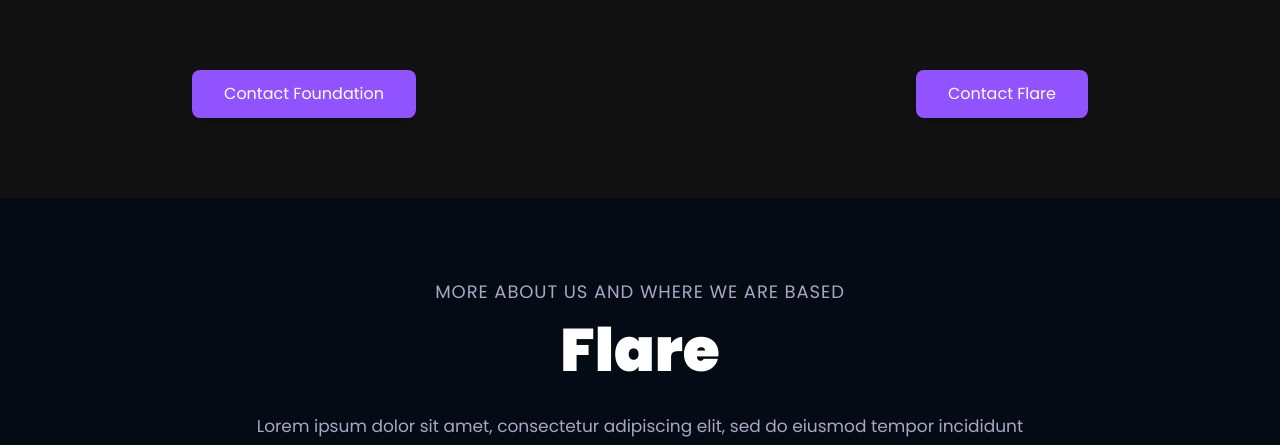
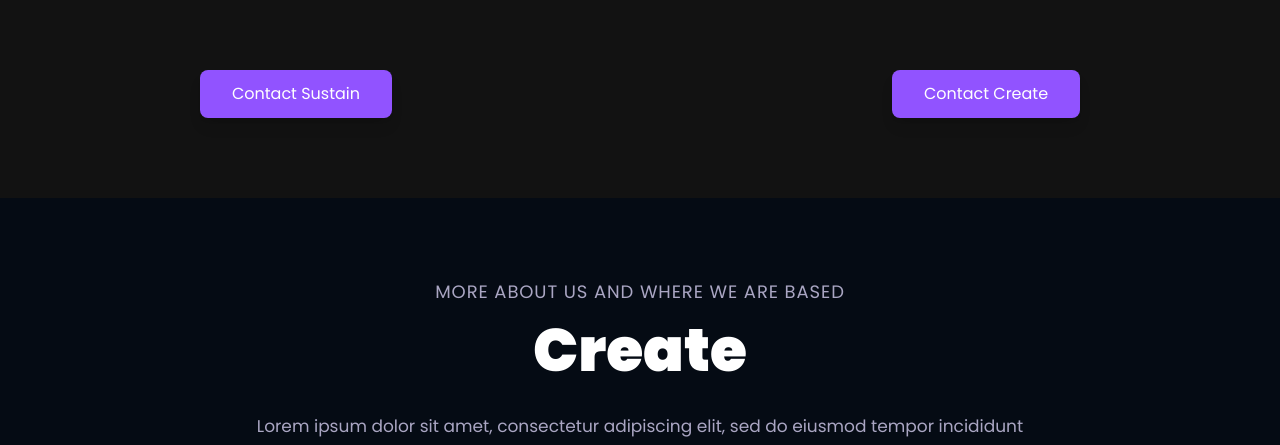
Before and after one commit to stellagadevska/vekar-staging, a React (Vite) app: page /contactus in a window 1280 px wide. Shown: the part 130-575 px from the top of the page. Built offline with nearby package versions, Linux system fonts and the light colour scheme.

Commit message:
Update Flare and Foundation to Create and Sustain

```diff
--- a/src/App.jsx
+++ b/src/App.jsx
@@ -1,7 +1,7 @@
 import { BrowserRouter, Navigate, Route, Routes } from "react-router-dom";
 import Home from "./pages/Home";
-import Flare from "./pages/Flare";
-import Foundation from "./pages/Foundation";
+import Create from "./pages/Create";
+import Sustain from "./pages/Sustain";
 import ContactUs from "./pages/ContactUs";
 import PrivacyPolicy from './pages/PrivacyPolicy';
 
@@ -11,8 +11,8 @@ const App = () => {
       <Routes>
         <Route path='/' element={<Navigate to='home' />} />
         <Route path='home' element={<Home />} />
-        <Route path='flare' element={<Flare />} />
-        <Route path='foundation' element={<Foundation />} />
+        <Route path='create' element={<Create />} />
+        <Route path='sustain' element={<Sustain />} />
         <Route path='contactus' element={<ContactUs />} />
         <Route path='privacy-policy' element={<PrivacyPolicy />} />
       </Routes>
--- a/src/components/Hero.jsx
+++ b/src/components/Hero.jsx
@@ -24,15 +24,15 @@ const Hero = () => {
     setIsRotated((prev) => !prev);
   };
 
-  const handleNavigationFlare = () => {
-    navigate("/flare");
+  const handleNavigationCreate = () => {
+    navigate("/create");
   };
 
-  const handleNavigationFoundation = () => {
-    navigate("/foundation");
+  const handleNavigationSustain = () => {
+    navigate("/sustain");
   };
 
-  const listFoundationItems = [
+  const listSustainItems = [
     { icon: FaChartLine, label: "Business Consulting and Strategy" },
     { icon: FaBuilding, label: "Company Registration" },
     { icon: FaSearch, label: "Market Search" },
@@ -40,7 +40,7 @@ const Hero = () => {
     { icon: FaCogs, label: "Software Development and Business Automations" },
   ];
 
-  const listFlareItems = [
+  const listCreateItems = [
     { icon: FaBrush, label: "Branding" },
     { icon: FaFileInvoiceDollar, label: "Accounting and Taxation" },
     { icon: FaBrain, label: "Brand Psychology" },
@@ -53,11 +53,11 @@ const Hero = () => {
       <div className='absolute top-1/4 left-[230px] transform -translate-y-1/2 z-10 '>
         <div className='bg-gray-800 bg-opacity-50 p-4 rounded-tl-[50px] rounded-br-[50px] shadow-lg border border-gray-700 hover:border-[#9153ff] hover:shadow-xl hover:scale-105 transition-transform duration-300'>
           {isRotated ? (
-            <ListMenu items={listFlareItems} onClick={handleNavigationFlare} />
+            <ListMenu items={listCreateItems} onClick={handleNavigationCreate} />
           ) : (
             <ListMenu
-              items={listFoundationItems}
-              onClick={handleNavigationFoundation}
+              items={listSustainItems}
+              onClick={handleNavigationSustain}
             />
           )}
         </div>
--- a/src/constants/index.js
+++ b/src/constants/index.js
@@ -101,7 +101,7 @@ const technologies = [
 const experiences = [
   {
     title: "Business Consulting and Strategy",
-    company_name: "Foundation",
+    company_name: "Sustain",
     icon: yang,
     iconBg: "#000000",
     points: [
@@ -110,7 +110,7 @@ const experiences = [
   },
   {
     title: "Branding",
-    company_name: "Flare",
+    company_name: "Create",
     icon: yin,
     iconBg: "#FFFFFF",
     points: [
@@ -119,7 +119,7 @@ const experiences = [
   },
   {
     title: "Company Registration",
-    company_name: "Foundation",
+    company_name: "Sustain",
     icon: yang,
     iconBg: "#000000",
     points: [
@@ -128,7 +128,7 @@ const experiences = [
   },
   {
     title: "Accounting and Taxation",
-    company_name: "Flare",
+    company_name: "Create",
     icon: yin,
     iconBg: "#FFFFFF",
     points: [
@@ -137,7 +137,7 @@ const experiences = [
   },
   {
     title: "Market Search",
-    company_name: "Foundation",
+    company_name: "Sustain",
     icon: yang,
     iconBg: "#000000",
     points: [
@@ -146,7 +146,7 @@ const experiences = [
   },
   {
     title: "Brand Psychology",
-    company_name: "Flare",
+    company_name: "Create",
     icon: yin,
     iconBg: "#FFFFFF",
     points: [
@@ -155,7 +155,7 @@ const experiences = [
   },
   {
     title: "Advertising and Media Present",
-    company_name: "Foundation",
+    company_name: "Sustain",
     icon: yang,
     iconBg: "#000000",
     points: [
@@ -164,7 +164,7 @@ const experiences = [
   },
   {
     title: "Graphic Design and UGC Content Creation",
-    company_name: "Flare",
+    company_name: "Create",
     icon: yin,
     iconBg: "#FFFFFF",
     points: [
@@ -173,7 +173,7 @@ const experiences = [
   },
   {
     title: "Software Development and Business Automation",
-    company_name: "Foundation and Flare",
+    company_name: "Sustain and Create",
     icon: yinyang,
     iconBg: "#7D7D7D",
     points: [
--- a/src/pages/ContactUs.jsx
+++ b/src/pages/ContactUs.jsx
@@ -10,8 +10,8 @@ import { FaPhoneAlt, FaEnvelope, FaInstagram } from "react-icons/fa";
 
 const ContactUs = () => {
   const [modalState, setModalState] = useState({
-    foundation: false,
-    flare: false,
+    sustain: false,
+    create: false,
   });
 
   const toggleModal = (modalType, state) => {
@@ -25,7 +25,7 @@ const ContactUs = () => {
       </div>
 
       <div className='flex justify-center space-x-[500px] mb-10 z-10'>
-        {["foundation", "flare"].map((type) => (
+        {["sustain", "create"].map((type) => (
           <motion.button
             key={type}
             whileHover={{ scale: 1.05 }}
@@ -39,19 +39,19 @@ const ContactUs = () => {
       </div>
 
       <div style={{ zIndex: 10000 }}>
-        {modalState.foundation && (
+        {modalState.sustain && (
           <div className='modal fixed inset-0 bg-gray-800 bg-opacity-50 flex justify-center items-center w-full z-[9999]'>
             <Contact
-              title='foundation'
-              onClose={() => toggleModal("foundation", false)}
+              title='sustain'
+              onClose={() => toggleModal("sustain", false)}
             />
           </div>
         )}
-        {modalState.flare && (
+        {modalState.create && (
           <div className='modal fixed inset-0 bg-gray-800 bg-opacity-50 flex justify-center items-center z-[9999]'>
             <Contact
-              title='flare'
-              onClose={() => toggleModal("flare", false)}
+              title='create'
+              onClose={() => toggleModal("create", false)}
             />
           </div>
         )}
@@ -65,7 +65,7 @@ const ContactUs = () => {
           <h2 className={`${styles.sectionSubText} text-center`}>
             More about us and Where we are based
           </h2>
-          <p className={`${styles.sectionHeadText} text-center`}>Flare</p>
+          <p className={`${styles.sectionHeadText} text-center`}>Create</p>
         </motion.div>
 
         <motion.p
@@ -92,14 +92,14 @@ const ContactUs = () => {
               <h1 className={`${styles.sectionMediumText}`}> Phone Number</h1>
             </a>
             <a
-              href='mailto:contact@flare.com'
+              href='mailto:contact@create.com'
               className='flex flex-row items-center text-white hover:text-[#9153ff] transition-colors duration-300'
             >
               <FaEnvelope className='text-[#9153ff] mr-5' />
               <h1 className={`${styles.sectionMediumText}`}>Email</h1>
             </a>
             <a
-              href='https://www.instagram.com/flare'
+              href='https://www.instagram.com/create'
               target='_blank'
               rel='noopener noreferrer'
               className='flex flex-row items-center text-white hover:text-[#9153ff] transition-colors duration-300 '
--- a/src/pages/Flare.jsx
+++ b/src/pages/Create.jsx
@@ -6,7 +6,7 @@ import { styles } from "../styles";
 import { fadeIn, textVariant } from "../utils/motion";
 import { FaInfoCircle } from "react-icons/fa";
 
-const flareItems = [
+const createItems = [
   {
     title: "Branding",
     description: "Providing expert advice to help businesses grow and succeed.",
@@ -80,7 +80,7 @@ const flareItems = [
   },
 ];
 
-const FlareCard = ({ title, description, icon, moreInfo }) => {
+const CreateCard = ({ title, description, icon, moreInfo }) => {
   const [isExpanded, setIsExpanded] = useState(false);
 
   return (
@@ -118,7 +118,7 @@ const FlareCard = ({ title, description, icon, moreInfo }) => {
   );
 };
 
-const Flare = () => {
+const Create = () => {
   return (
     <>
       <div className='relative z-0 bg-[#050b14] pb-20'>
@@ -133,7 +133,7 @@ const Flare = () => {
           <h2 className={`${styles.sectionSubText} text-center`}>
             What we do in
           </h2>
-          <p className={`${styles.sectionHeadText} text-center`}>Flare</p>
+          <p className={`${styles.sectionHeadText} text-center`}>Create</p>
         </motion.div>
 
         <motion.p
@@ -151,8 +151,8 @@ const Flare = () => {
 
         <div className='max-w-7xl mx-auto px-4 sm:px-6 lg:px-8'>
           <div className='flex flex-col space-y-8'>
-            {flareItems.map((item, index) => (
-              <FlareCard
+            {createItems.map((item, index) => (
+              <CreateCard
                 key={index}
                 title={item.title}
                 description={item.description}
@@ -168,4 +168,4 @@ const Flare = () => {
   );
 };
 
-export default Flare;
+export default Create;
--- a/src/pages/Foundation.jsx
+++ b/src/pages/Sustain.jsx
@@ -6,7 +6,7 @@ import { styles } from "../styles";
 import { fadeIn, textVariant } from "../utils/motion";
 import { FaInfoCircle } from "react-icons/fa";
 
-const foundationItems = [
+const sustainItems = [
   {
     title: "Business Consulting and Strategy",
     description: "Providing expert advice to help businesses grow and succeed.",
@@ -80,7 +80,7 @@ const foundationItems = [
   },
 ];
 
-const FoundationCard = ({ title, description, icon, moreInfo }) => {
+const SustainCard = ({ title, description, icon, moreInfo }) => {
   const [isExpanded, setIsExpanded] = useState(false);
 
   return (
@@ -118,7 +118,7 @@ const FoundationCard = ({ title, description, icon, moreInfo }) => {
   );
 };
 
-const Foundation = () => {
+const Sustain = () => {
   return (
     <>
       <div className='relative z-0 bg-[#050b14] pb-20'>
@@ -133,7 +133,7 @@ const Foundation = () => {
           <h2 className={`${styles.sectionSubText} text-center`}>
             What we do in
           </h2>
-          <p className={`${styles.sectionHeadText} text-center`}>Foundation</p>
+          <p className={`${styles.sectionHeadText} text-center`}>Sustain</p>
         </motion.div>
 
         <motion.p
@@ -151,8 +151,8 @@ const Foundation = () => {
 
         <div className='max-w-7xl mx-auto px-4 sm:px-6 lg:px-8'>
           <div className='flex flex-col space-y-8'>
-            {foundationItems.map((item, index) => (
-              <FoundationCard
+            {sustainItems.map((item, index) => (
+              <SustainCard
                 key={index}
                 title={item.title}
                 description={item.description}
@@ -168,4 +168,4 @@ const Foundation = () => {
   );
 };
 
-export default Foundation;
+export default Sustain;
```
